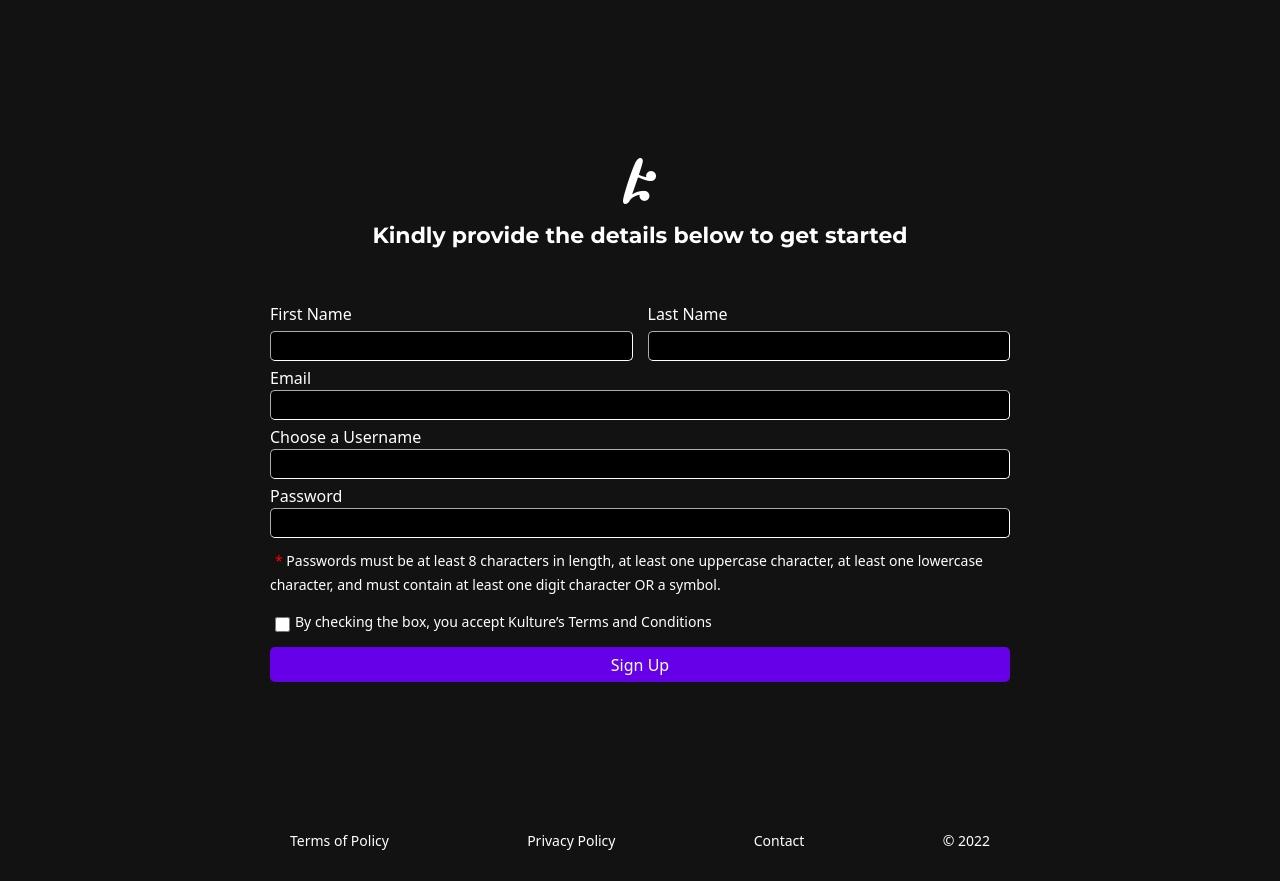
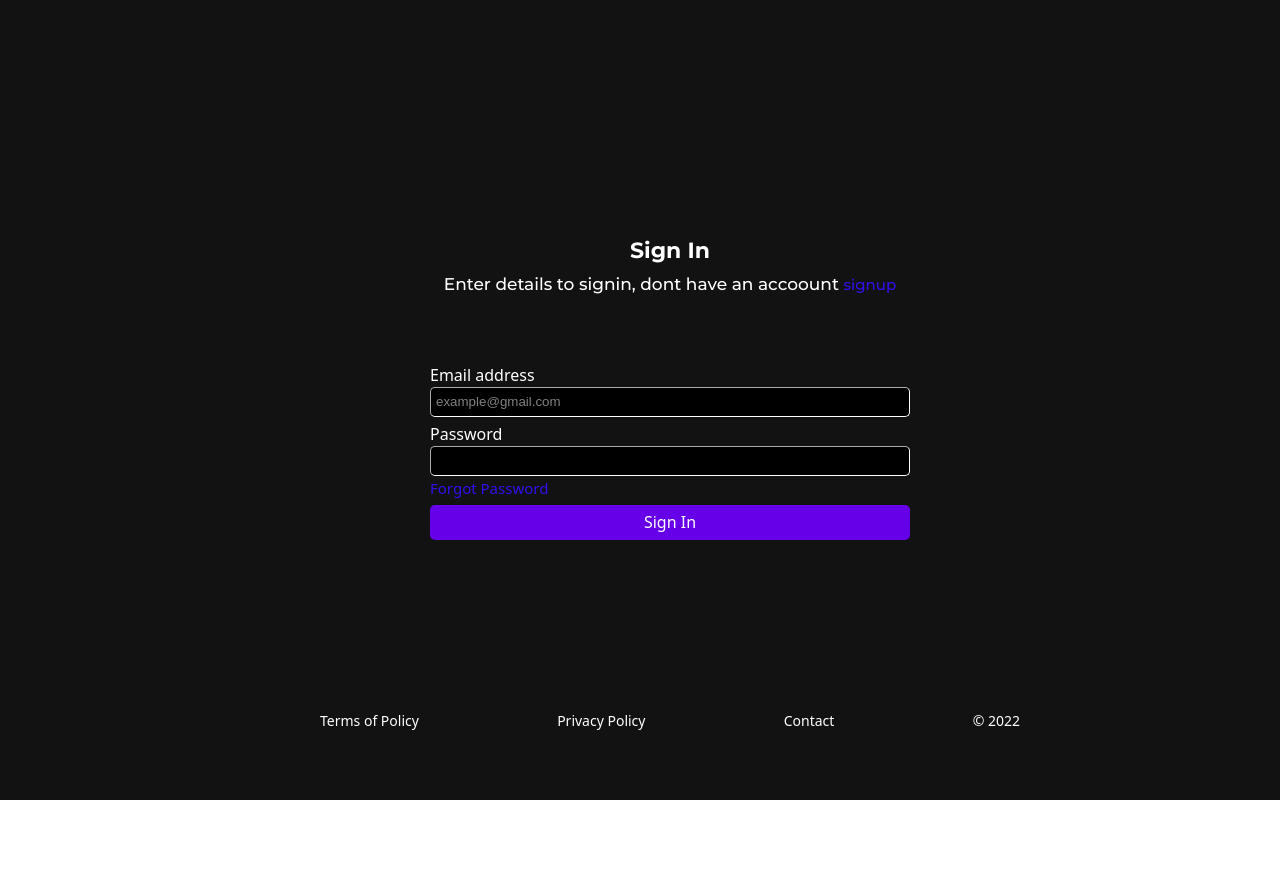
Before and after one commit to Kene10-codes/kulture, a React (Vite) app: page / in a window 1280 px wide. After the commit the page ends 800 px from the top, so only its background shows below. Built offline with nearby package versions, Linux system fonts and the light colour scheme.

Commit message:
sign in page design

```diff
--- a/src/App.jsx
+++ b/src/App.jsx
@@ -1,11 +1,12 @@
 import "./App.css";
 import Signup from "./pages/Signup/Signup";
 import Footer from "./components/Footer/Footer";
+import Login from "./pages/Login/Login";
 
 function App() {
   return (
     <div>
-      <Signup />
+      <Login />
       <Footer />
     </div>
   );
--- a/src/components/Footer/Footer.css
+++ b/src/components/Footer/Footer.css
@@ -1,7 +1,7 @@
 footer {
     padding: 10px 0;
     text-align: center;
-    margin: 0 230px;
+    margin: 0 260px;
 }
 
 ul {
--- a/src/pages/Login/Login.css
+++ b/src/pages/Login/Login.css
@@ -0,0 +1,84 @@
+.login_container {
+  display: flex;
+  flex-direction: column;
+  justify-content: center;
+  align-items: center;
+  height: 80vh;
+  margin: 0 150px;
+}
+
+.login_header {
+  display: flex;
+  flex-direction: column;
+  justify-content: center;
+  align-items: center;
+  background-color: #121212;
+  margin: 10px 220px 0 220px;
+}
+
+.login_wrapper {
+  display: flex;
+  justify-content: space-between;
+  align-items: center;
+
+}
+h3 {
+  color: #fff;
+  font-weight: 500;
+  font-size: 17px;
+  font-family: "Montserrat", sans-serif;
+  padding-top: 5px;
+}
+form {
+  width: 500px;
+  padding: 10px;
+}
+
+form input {
+  background-color: black;
+  color: #fff;
+  outline: none;
+  border-color: #fff;
+  border-radius: 5px;
+  border-width: 0.2px;
+  width: 250px;
+  height: 30px;
+  padding: 5px 5px;
+}
+
+form label {
+  font-size: 16px;
+}
+
+.signup_text,
+.forgot_password{
+  color: #3011ec;
+  font-size: 15px;
+}
+
+span .forgot_password {
+    margin: 15px 0;
+}
+button {
+  background-color: #6600e8;
+  display: flex;
+  color: #fff;
+  width: 100%;
+  height: 35px;
+  justify-content: center;
+  align-items: center;
+  border-radius: 5px;
+  cursor: pointer;
+}
+
+.input_wrapper {
+    margin: 5px 0;
+  }
+.input_email,
+.input_password {
+  width: 100%;
+}
+
+input::placeholder {
+  color: grey;
+}
--- a/src/pages/Login/Login.jsx
+++ b/src/pages/Login/Login.jsx
@@ -5,6 +5,7 @@ const initialState = {
   email: "",
   password: "",
 };
+
 const Login = () => {
   const [form, setForm] = useState(initialState);
 
@@ -16,33 +17,47 @@ const Login = () => {
     }));
   };
 
-  console.log(form);
-
   const { email, password } = form;
   return (
+    <div className="login_container">
+      <div className="login_header">
+        {" "}
+        <h2>Sign In</h2>
         <div>
-      <h2>Login </h2>
+          <h3>
+            {" "}
+            Enter details to signin, dont have an accoount{" "}
+            <span className="signup_text">signup</span>
+          </h3>
+        </div>
+      </div>
+      <div>
         <form action="">
-        <div>
-          <label htmlFor="email">Email</label>
+          <div className="input_wrapper">
+            <label htmlFor="email">Email address</label>
             <input
+              className="input_email"
               type="email"
               name="email"
+              placeholder="example@gmail.com"
               value={email}
               onChange={handleForm}
             />
           </div>
-        <div>
+          <div className="input_wrapper">
             <label htmlFor="password">Password</label>
             <input
               type="password"
+              className="input_password"
               name="password"
               value={password}
               onChange={handleForm}
             />
+            <span className="forgot_password">Forgot Password</span>
           </div>
-        <button >Log In</button>
+          <button>Sign In</button>
         </form>
+      </div>
     </div>
   );
 };
--- a/src/pages/Signup/Signup.css
+++ b/src/pages/Signup/Signup.css
@@ -11,6 +11,7 @@
   justify-content: center;
   align-items: center;
   background-color: #121212;
+  padding-bottom: 25px;
 }
 h2 {
   color: #fff;
@@ -38,7 +39,6 @@ form .label_fname {
   display: flex;
   justify-content: space-between;
 }
-
 form input {
   background-color: black;
   color: #fff;
@@ -50,7 +50,6 @@ form input {
   height: 30px;
   padding: 3px 5px;
 }
-
 form span {
   color: #fff;
   font-size: 14px;
@@ -100,7 +99,7 @@ button {
   cursor: pointer;
 }
 
-.input_wrapper{
+.input_wrapper {
   margin: 5px 0;
 }
 
@@ -112,9 +111,8 @@ button {
 
 div .password_text {
   padding-top: 10px;
-
 }
 .terms_condition_text {
-  color: #3011EC;
+  color: #3011ec;
   font-size: 15px;
 }
```
Lines whose indentation alone changed are shown as unchanged.
